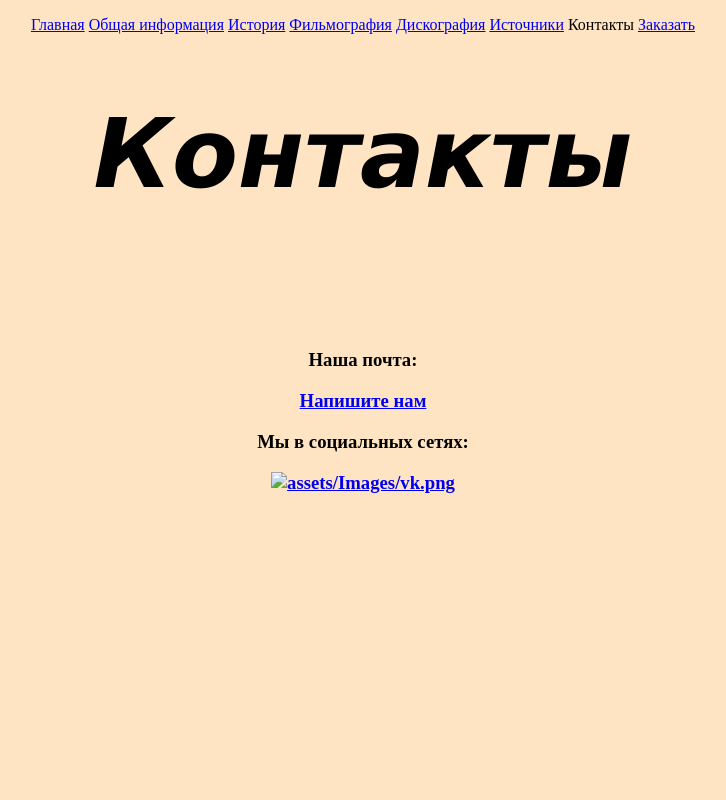
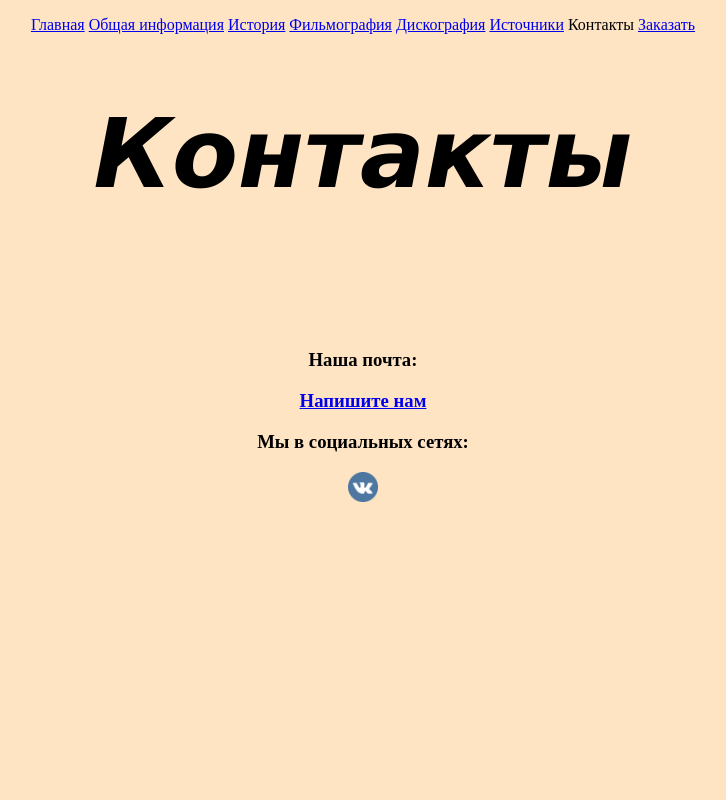
Before and after one commit to Lapuchino/project, a plain HTML site: page contacts.html in a window 1280 px wide. Shown: the top 800 px of the page, without its empty margins (277-1003 px from the left). Drawn offline with Linux system fonts and the light colour scheme.

Commit message:
Add files via upload

```diff
--- a/contacts.html
+++ b/contacts.html
@@ -20,7 +20,7 @@
 
     <h3>  Наша почта: </p><a href="mylittlepochta@mail.ru">Напишите нам</a></h3>
 
-    <h3>  Мы в социальных сетях: </p><a href=https://vk.com/asd12fghjkl> <IMG  src="assets/Images/vk.png" alt="assets/Images/vk.png" width=30> </a></h3>
+    <h3>  Мы в социальных сетях: </p><a href=https://vk.com/asd12fghjkl> <IMG  src="vk.png" alt="assets/Images/vk.png" width=30> </a></h3>
 
 
    <iframe src="https://yandex.ru/map-widget/v1/?um=constructor%3A6ad46016ce5cec63ea4aa72b1802d481b45569c3d4089bb3625599231ddbde31&amp;source=constructor" width="708" height="524" frameborder="0"></iframe>
```
Also changed, not shown: index.html (+1 -1 lines).
